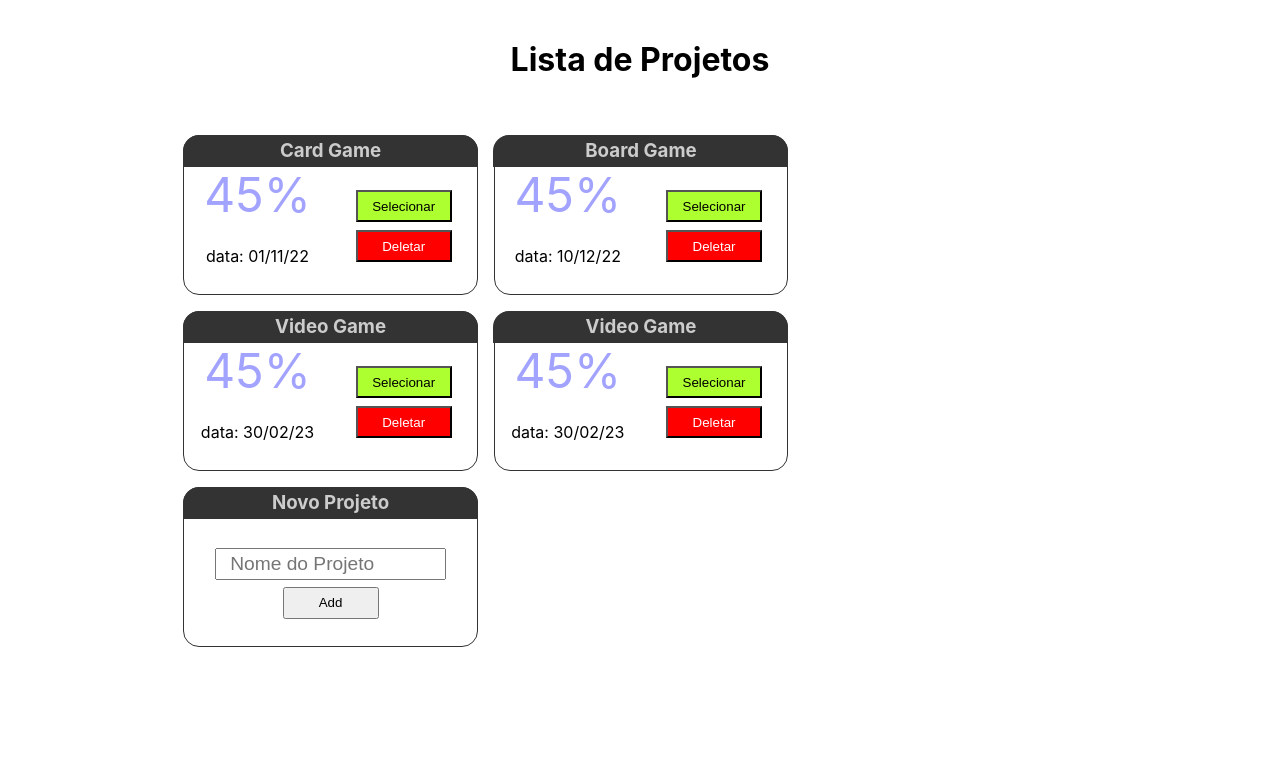
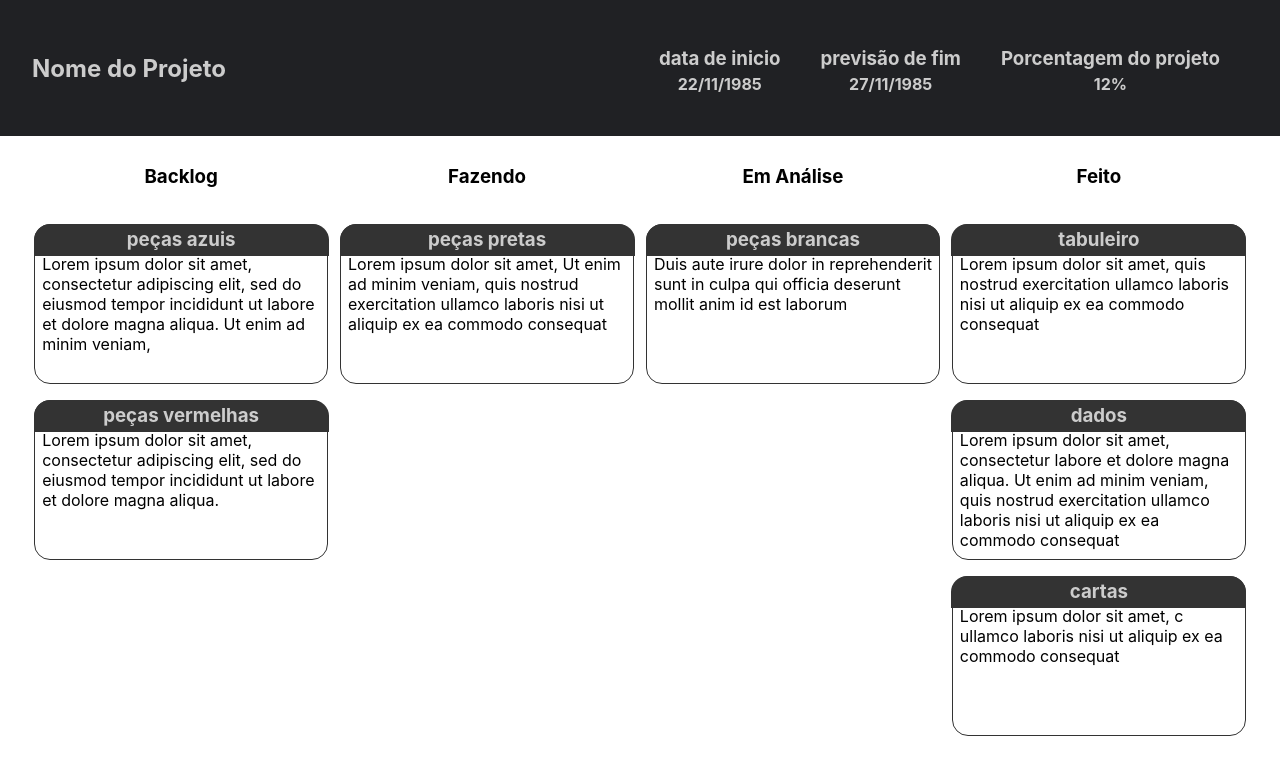
Before and after one commit to OliveiraBRE/sistema-gerenciamento-processos-front-pit2, a React (Create React App) app: page / in a window 1280 px wide. Shown: the top 774 px of the page. Built offline with nearby package versions, Linux system fonts and the light colour scheme.

Commit message:
finish: application layout

```diff
--- a/package.json
+++ b/package.json
@@ -8,6 +8,7 @@
     "@testing-library/user-event": "^13.5.0",
     "react": "^18.2.0",
     "react-dom": "^18.2.0",
+    "react-router-dom": "^6.4.3",
     "react-scripts": "5.0.1",
     "web-vitals": "^2.1.4"
   },
--- a/src/App.js
+++ b/src/App.js
@@ -1,19 +1,29 @@
-import React from "react";
+import React, { useState } from "react";
 import ProjectList from "./PROJECT/ProjectList";
+import NewProject from "./PROJECT/NewProject";
 import Painel from "./PAINEL/Painel";
 
-const projects = [
-  { name: "Card Game", id: 1, date: '01/11/22' },
-  { name: "Board Game", id: 2, date: '10/12/22' },
-  { name: "Video Game", id: 3, date: '30/02/23' },
-  { name: "Video Game", id: 3, date: '30/02/23' }
-];
+// const projectList = [
+//   { name: "Card Game", id: 1, date: '01/11/22' },
+//   { name: "Board Game", id: 2, date: '10/12/22' },
+//   { name: "Video Game", id: 3, date: '30/02/23' },
+// ];
 
 function App() {
+
+  const [projectList, setProjectList] = useState([]);
+
+  const setNewProjectHandler = (newProject) => {
+    setProjectList((previousProjects => {
+      return [...previousProjects, newProject];
+    }));
+  }
+
   return (
-    <div>
-      <ProjectList projects={projects} />
-      {/* <Painel /> */}
+    <div className="container">
+      {/* <NewProject setNewProject={setNewProjectHandler} />
+      <ProjectList projects={projectList} /> */}
+      <Painel />
     </div>
   );
 }
--- a/src/PAINEL/Column.js
+++ b/src/PAINEL/Column.js
@@ -9,10 +9,12 @@ const Column = (props) => {
       <div className="column-title"><h3>{props.title}</h3></div>
       <ul className="column-cards">
         {props.data.map(data => (
-          <Card>
-            <h3>{data.title}</h3>
-            <p>{data.description}</p>
-          </Card>
+          <li>
+            <Card>
+              <h3>{data.title}</h3>
+              <p>{data.description}</p>
+            </Card>
+          </li>
         ))}
       </ul>
     </div>
--- a/src/PROJECT/NewProject.css
+++ b/src/PROJECT/NewProject.css
@@ -1,3 +1,26 @@
+.new-project,
+.new-project__add {
+  display: flex;
+}
+
+.new-project {
+  max-width: 72.6vw;
+  flex-direction: column;
+  justify-content: center;
+  align-items: center;
+}
+
+.new_project__add {
+  justify-content: center;
+  align-items: center;
+  margin-top: 17%;
+}
+
+.black-target {
+  width: 23vw;
+  height: 4vh;
+}
+
 form {
   width: 23vw;
   height: 16vh;
--- a/src/PROJECT/NewProject.js
+++ b/src/PROJECT/NewProject.js
@@ -1,21 +1,42 @@
-import React, {useRef} from "react";
+import React, { useRef } from "react";
+import Card from "../UI/Card";
 import Button from "../UI/Button";
 
 import './NewProject.css';
 
-const NewProject = () => {
-  const inputValue = useRef();
+const NewProject = (props) => {
+  const enteredProjectName = useRef();
 
   const showValueHandler = (event) => {
     event.preventDefault();
-    alert(inputValue.current.value);
+
+    const projectName = enteredProjectName.current.value;
+
+    if (projectName.trim()) {
+      const newProject = {
+        name: projectName,
+        id: Math.floor(Math.random() * (100 - 1) + 1),
+        date: Date.now()
+      }
+
+      props.setNewProject(newProject);
+      document.querySelector('#entered').value = '';
+    }
+
   }
 
   return (
-    <form onSubmit={showValueHandler}>
-      <input type="text" ref={inputValue} placeholder="Nome do Projeto"/>
-      <Button type="submit">Add</Button>
-    </form>
+    <div className="new-project">
+      <Card>
+        <h3 className="black-target">Novo Projeto</h3>
+        <div className="new-project_add">
+          <form onSubmit={showValueHandler}>
+            <input type="text" ref={enteredProjectName} placeholder="Nome do Projeto" id="entered" autofocus/>
+            <Button type="submit">Add</Button>
+          </form>
+        </div>
+      </Card>
+    </div>
   );
 }
 
--- a/src/PROJECT/Project.css
+++ b/src/PROJECT/Project.css
@@ -1,4 +1,4 @@
-li{
+.item{
   display: flex;
   flex-direction: column;
   /* background-color: cadetblue; */
--- a/src/PROJECT/Project.js
+++ b/src/PROJECT/Project.js
@@ -7,7 +7,7 @@ import './Project.css';
 const Project = (props) => {
   const { name, date } = props.project;
   return (
-    <li>
+    <div className="item">
       <Card>
         <h3>{name}</h3>
         <div className="project-card">
@@ -23,7 +23,7 @@ const Project = (props) => {
           </div>
         </div>
       </Card>
-    </li>
+    </div>
   );
 }
 
--- a/src/PROJECT/ProjectList.css
+++ b/src/PROJECT/ProjectList.css
@@ -1,8 +1,6 @@
 .project,
 .project-list,
-.container,
-.new-project,
-.new-project__add {
+.container {
   display: flex;
 }
 
@@ -17,7 +15,7 @@
 }
 
 .project-list {
-  max-width: 72.6vw;
+  max-width: 100vw;
   flex-wrap: wrap;
   align-items: center;
   list-style: none;
@@ -27,19 +25,3 @@
 .project h1 {
   margin: 2.5rem 0 3rem 0;
 }
-
-.new-project {
-  flex-direction: column;
-  align-items: center;
-}
-
-.new_project__add {
-  justify-content: center;
-  align-items: center;
-  margin-top: 17%;
-}
-
-.black-target {
-  width: 23vw;
-  height: 4vh;
-}
--- a/src/PROJECT/ProjectList.js
+++ b/src/PROJECT/ProjectList.js
@@ -1,35 +1,21 @@
 import React from "react";
 import Project from "./Project";
-import Card from "../UI/Card";
-import NewProject from "./NewProject";
 
 import './ProjectList.css';
 
 const ProjectList = (props) => {
-
-  // const newProjectHandler = (event) => {
-  //   console.log(event.target.innerHTML);
-  // }
 
   return (<div className="project">
     <h1>Lista de Projetos</h1>
     <div className="container">
       <ul className="project-list">
         {
-          props.projects.map(project => {
-            return <Project key={props.id} project={project} />
-          })
+          props.projects.map(project => (
+            <li key={project.id} >
+              <Project project={project} />
+            </li>
+          ))
         }
-
-        <Card>
-          <div className="new-project">
-            <h3 className="black-target">Novo Projeto</h3>
-            <div className="new-project_add">
-              <NewProject />
-            </div>
-          </div>
-        </Card>
-
       </ul>
     </div>
   </div>);
--- a/src/UI/Card.js
+++ b/src/UI/Card.js
@@ -4,9 +4,9 @@ import './Card.css';
 
 const Card = (props) => {
 
-  return <li className="card">
+  return <div className="card">
     {props.children}
-  </li>
+  </div>
 }
 
 export default Card;
--- a/src/index.css
+++ b/src/index.css
@@ -21,3 +21,9 @@ code {
   font-family: source-code-pro, Menlo, Monaco, Consolas, 'Courier New',
     monospace;
 }
+
+.container {
+  display: flex;
+  flex-direction: column;
+  align-items: center;
+}
```
Also changed, not shown: 1 other file (tests, documents, lock files or other folders).
